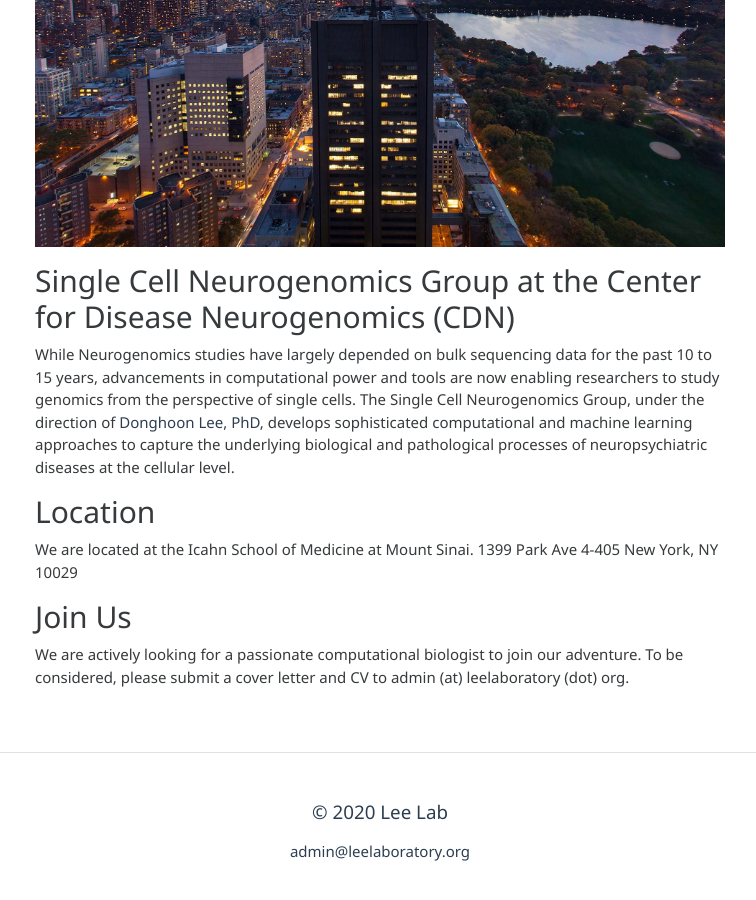
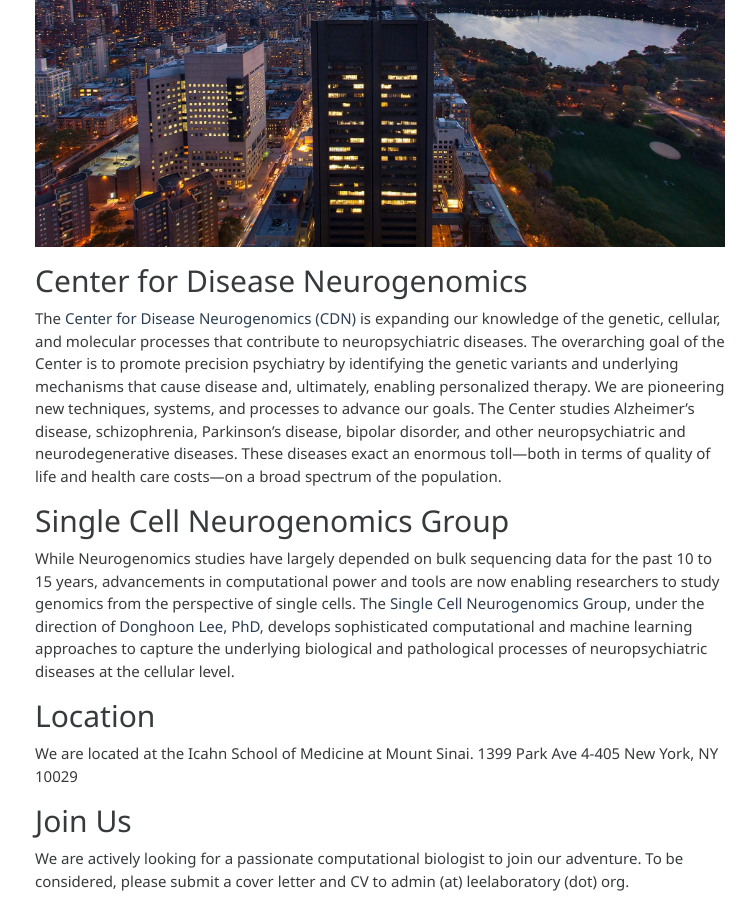
Before and after one commit to leelaboratory/leelaboratory.github.io, a Jekyll site: the page built from index.md, in a window 1280 px wide and 900 px high, scrolled down 367 px. Shown: the whole window, without its empty margins (260-1016 px from the left). Built offline with Jekyll 4.4.1, drawn with Linux system fonts in a browser that asks for light colours.

Commit message:
Update index.md

```diff
--- a/index.md
+++ b/index.md
@@ -5,8 +5,11 @@ title: 'Welcome to the Lee Lab'
 
 ![ISMMS](/images/NYC-Skyline.jpg)
 <br>
-## Single Cell Neurogenomics Group at the Center for Disease Neurogenomics (CDN)
-While Neurogenomics studies have largely depended on bulk sequencing data for the past 10 to 15 years, advancements in computational power and tools are now enabling researchers to study genomics from the perspective of single cells. The Single Cell Neurogenomics Group, under the direction of [Donghoon Lee, PhD](https://icahn.mssm.edu/profiles/donghoon-lee), develops sophisticated computational and machine learning approaches to capture the underlying biological and pathological processes of neuropsychiatric diseases at the cellular level.
+## Center for Disease Neurogenomics
+The [Center for Disease Neurogenomics (CDN)](https://icahn.mssm.edu/research/neurogenomics) is expanding our knowledge of the genetic, cellular, and molecular processes that contribute to neuropsychiatric diseases. The overarching goal of the Center is to promote precision psychiatry by identifying the genetic variants and underlying mechanisms that cause disease and, ultimately, enabling personalized therapy. We are pioneering new techniques, systems, and processes to advance our goals. The Center studies Alzheimer’s disease, schizophrenia, Parkinson’s disease, bipolar disorder, and other neuropsychiatric and neurodegenerative diseases. These diseases exact an enormous toll—both in terms of quality of life and health care costs—on a broad spectrum of the population.
+
+## Single Cell Neurogenomics Group
+While Neurogenomics studies have largely depended on bulk sequencing data for the past 10 to 15 years, advancements in computational power and tools are now enabling researchers to study genomics from the perspective of single cells. The [Single Cell Neurogenomics Group](https://icahn.mssm.edu/research/neurogenomics/single-cell-neurogenomics), under the direction of [Donghoon Lee, PhD](https://icahn.mssm.edu/profiles/donghoon-lee), develops sophisticated computational and machine learning approaches to capture the underlying biological and pathological processes of neuropsychiatric diseases at the cellular level.
 
 ## Location
 We are located at the Icahn School of Medicine at Mount Sinai.
```
